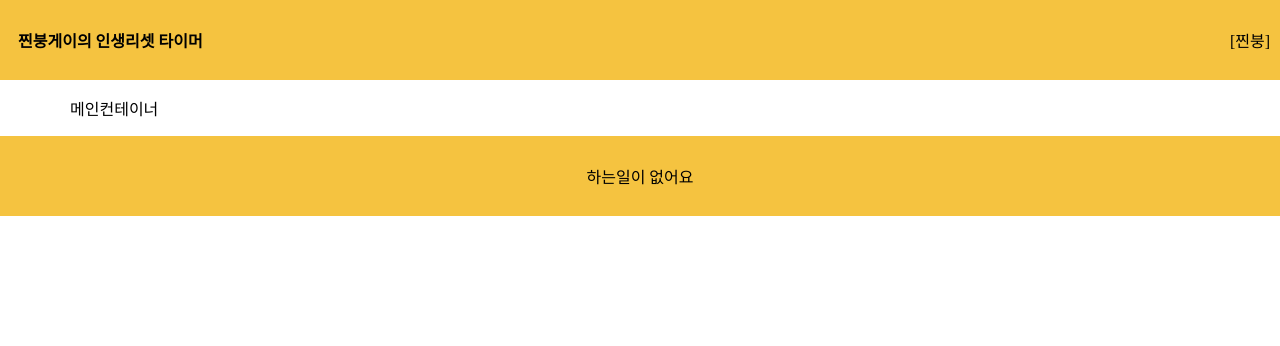
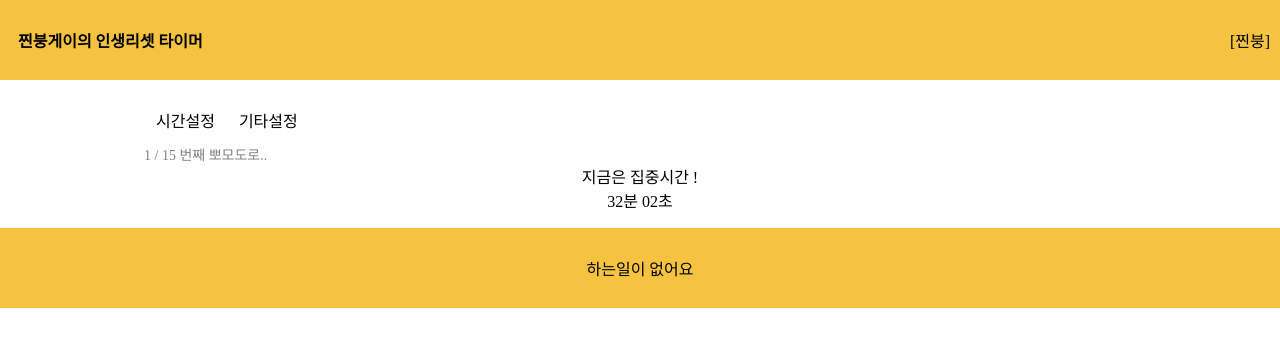
Before and after one commit to extracold1209/ppomodoro-timer, a React app: page / in a window 1280 px wide. Shown: the top 346 px of the page. Built offline with nearby package versions, Linux system fonts and the light colour scheme; a web font is replaced by a local one.

Commit message:
[feature] TimerSection 추가 및 카드 기본 Theme 수정

```diff
--- a/src/components/atoms/TabList.tsx
+++ b/src/components/atoms/TabList.tsx
@@ -15,7 +15,7 @@ const ItemTab = styled<typeof Box, {
     selectBackground: string;
 }>(Box)`
     cursor: pointer;
-    margin: 0 4px;
+    margin: 0;
     padding: 12px;
     background-color: ${({isActivate, selectBackground}) => isActivate ? selectBackground : 'transparent'};
     color: ${({isActivate}) => isActivate ? 'white' : 'black'};
--- a/src/components/layouts/SettingSection.tsx
+++ b/src/components/layouts/SettingSection.tsx
@@ -5,11 +5,11 @@ import {Input, Label} from '@rebass/forms';
 import styled from '@emotion/styled';
 
 const TabViewCard = styled(Card)`
-    margin: 8px 4px 0;
+    margin: 8px 0 16px;
 `;
 
 const InlineLabel = styled(Label)`
-    display: inline;
+    display: inline; // css 적용 순서상 component property 가 먹지 않음
 `;
 
 const TimeSettingInput: React.FC<{ name: string; suffix?: string; defaultValue?: number }> = (
--- /dev/null
+++ b/src/components/layouts/TimerSection.tsx
@@ -0,0 +1,29 @@
+import React from 'react';
+import {Box, Card, Flex} from 'rebass';
+
+const TimerSection: React.FC = () => {
+    return (
+        <Card>
+            <Box
+                color={'grey'}
+                fontSize={1}
+            >
+                1 / 15 번째 뽀모도로..
+            </Box>
+            <Flex
+                justifyContent={'center'}
+                alignItems={'center'}
+                flexDirection={'column'}
+            >
+                <Flex>
+                    지금은 집중시간 !
+                </Flex>
+                <Flex>
+                    32분 02초
+                </Flex>
+            </Flex>
+        </Card>
+    );
+};
+
+export default TimerSection;
--- a/src/components/templates/MainContainer.tsx
+++ b/src/components/templates/MainContainer.tsx
@@ -1,7 +1,20 @@
 import React from 'react';
-import {Container, Row} from 'react-grid-system';
 import Footer from '../layouts/Footer';
 import Header from '../layouts/Header';
+import {Box} from 'rebass';
+import SettingSection from '../layouts/SettingSection';
+import TimerSection from '../layouts/TimerSection';
+
+const Container: React.FC = (props) => (
+    <Box
+        sx={{
+            maxWidth: 1024,
+            mx: 'auto',
+            px: 3,
+        }}>
+        {props.children}
+    </Box>
+);
 
 const MainContainer: React.FC = () => {
 
@@ -9,9 +22,8 @@ const MainContainer: React.FC = () => {
         <>
             <Header/>
             <Container>
-                <Row>
-                    메인컨테이너
-                </Row>
+                <SettingSection/>
+                <TimerSection/>
             </Container>
             <Footer/>
         </>
--- a/src/constants/theme.ts
+++ b/src/constants/theme.ts
@@ -35,7 +35,7 @@ export default {
         circle: 99999,
     },
     shadows: {
-        card: '0 0 4px rgba(0, 0, 0, .125)',
+        card: '5px 7px 15px 0px rgba(189,189,189,1)',
     },
     // rebass variants
     text: {
@@ -64,6 +64,7 @@ export default {
         card: {
             p: 2,
             bg: 'background',
+            borderRadius: 4,
             boxShadow: 'card',
         },
         link: {
```
Also changed, not shown: 1 other file (tests, documents, lock files or other folders).
